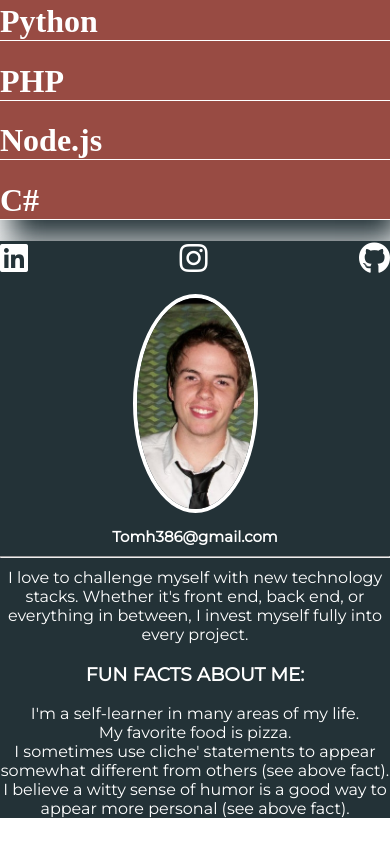
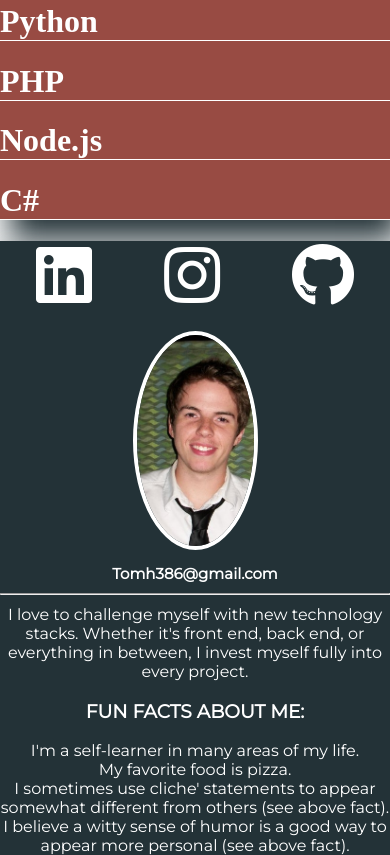
Before and after one commit to tjhooper1/portfolio, a plain HTML site: page index.html in a window 390 px wide. Shown: the part 2414-3269 px from the top of the page. Before the commit the page ends 3232 px from the top, so only its background shows below. Drawn offline with nearby package versions, Linux system fonts and the light colour scheme.

Commit message:
minor changes

```diff
--- a/style.css
+++ b/style.css
@@ -140,7 +140,7 @@ body, html{
 /*Projects section*/
 
 #projects{
-    display: block;
+    display: flex;
 
 }
 
@@ -190,7 +190,6 @@ body, html{
 }
 
 .about-card{
-
     background-color: #233237;
     box-shadow: -10px 20px 30px #233237;
     text-align: center;
@@ -200,8 +199,6 @@ body, html{
     margin: 0;
     padding: 0;
     position: relative;
-
-
 }
 
 .image img{
@@ -235,7 +232,7 @@ body, html{
 .about-card-icons ul {
     padding: 0;
     display: flex;
-    justify-content: space-between
+    justify-content: space-around;
 }
 
 .about-card-icons li{
@@ -247,6 +244,7 @@ body, html{
 }
 .about-card-icons i{
     color: white;
+    font-size: 4rem;
 }
 
 .about-skills{
@@ -282,6 +280,9 @@ body, html{
         justify-content: flex-end;
 
     }
+    #projects{
+        display: block;
+    }
     .nav-toggle i{
         top: 75%;
     }
@@ -290,24 +291,35 @@ body, html{
         display: flex;
         justify-content: center;
     }
+    .about-card-icons li{
+        font-size: 4rem;
+    }
 }
 
 /* Small devices (portrait tablets and large phones, 600px and up) */
-@media only screen and (min-width: 600px) {
-
-}
+/* @media only screen and (min-width: 600px) {
+    .about-card-icons li{
+        font-size: 4rem;
+    }
+}  */
 
 /* Medium devices (landscape tablets, 768px and up) */
-@media only screen and (min-width: 768px) {
-
-}
+/* @media only screen and (min-width: 768px) {
+    .about-card-icons li{
+        font-size: 4rem;
+    }
+}  */
 
 /* Large devices (laptops/desktops, 992px and up) */
-@media only screen and (min-width: 992px) {
-
-}
-
-/* Extra large devices (large laptops and desktops, 1200px and up) */
-@media only screen and (min-width: 1200px) {
-
-}
+/* @media only screen and (min-width: 992px) {
+    #projects{
+        display: flex;
+        flex-direction: row;
+        align-items: inherit;
+    }
+    .about-card-icons li {
+        list-style: none;
+        font-size: 4rem;
+        color: white;
+    }
+}  */
```
